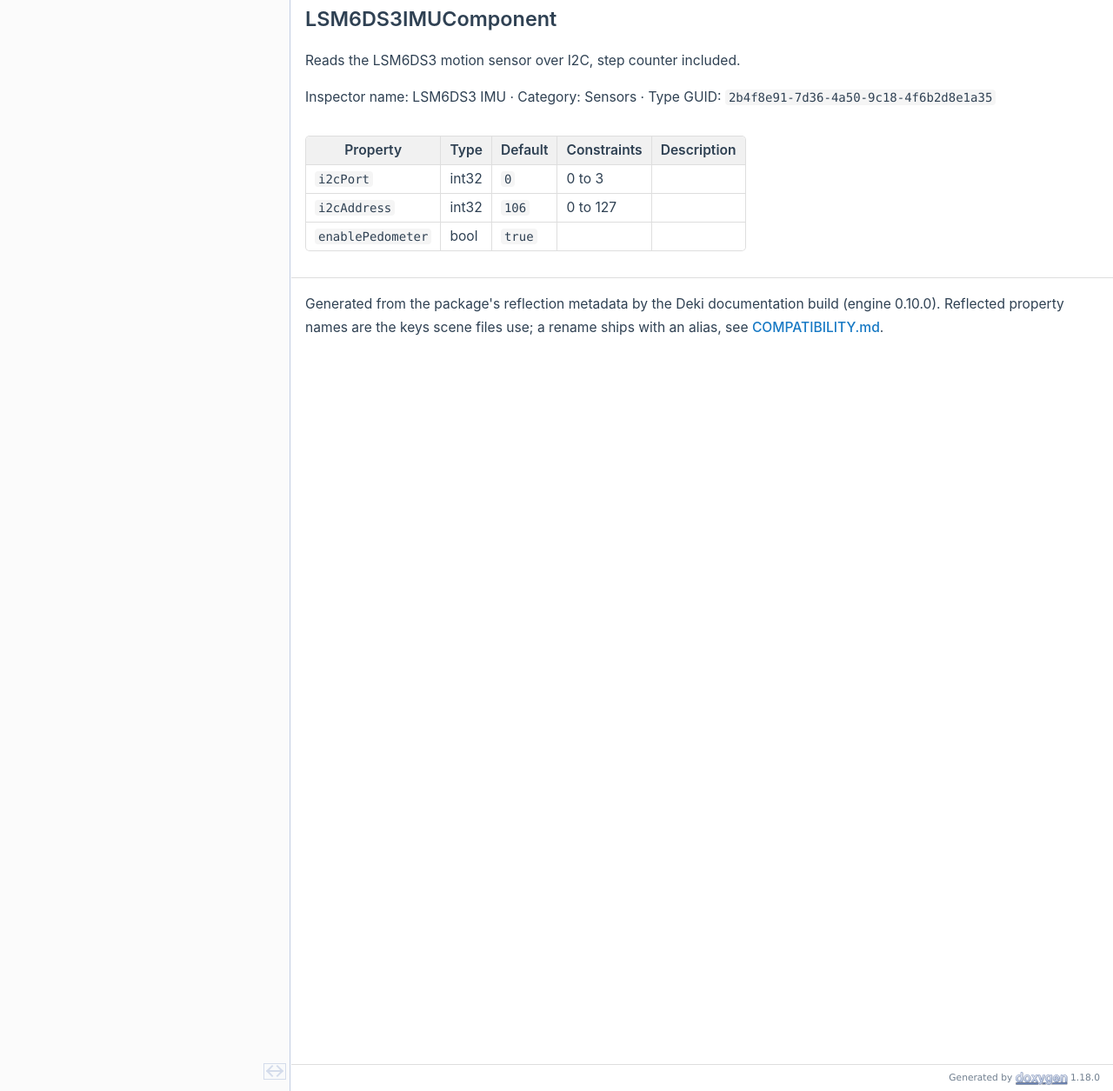
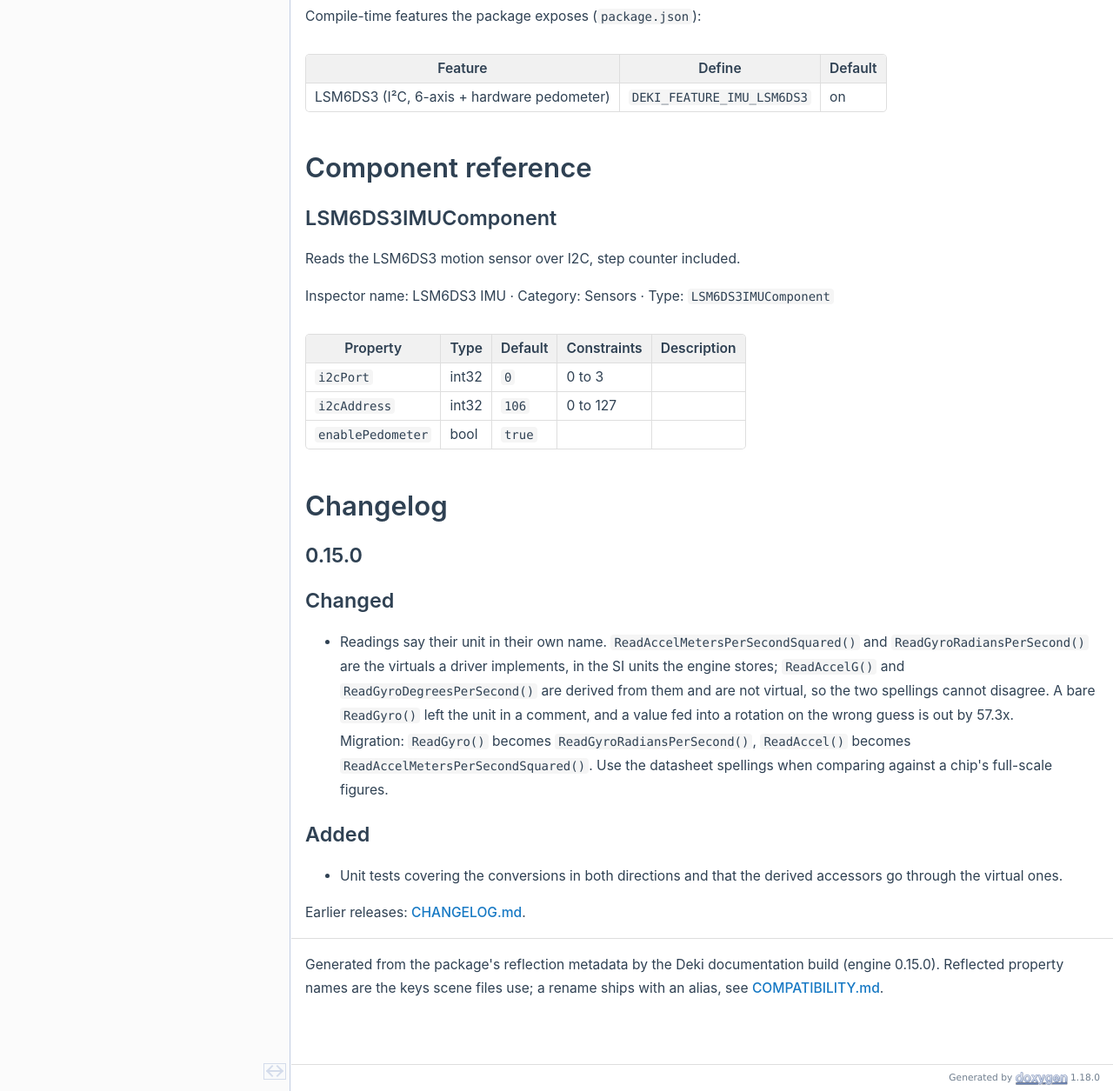
Before and after one commit to dekiengine/deki-imu, a plain HTML site: page index.html in a window 1280 px wide and 1867 px high. Shown: the part 612-1867 px from the top of the page at 87% size. Drawn offline with Linux system fonts and the light colour scheme.

Commit message:
Docs for deki-imu from deki-editor f449cd3

```diff
--- a/index.html
+++ b/index.html
@@ -25,7 +25,7 @@
  <tbody>
  <tr id="projectrow">
   <td id="projectalign">
-   <div id="projectname">deki-imu<span id="projectnumber">&#160;0.10.0</span>
+   <div id="projectname">deki-imu<span id="projectnumber">&#160;0.15.0</span>
    </div>
    <div id="projectbrief">Deki package reference</div>
   </td>
@@ -80,9 +80,9 @@ document.addEventListener('DOMContentLoaded',() => { initNavTree('index.html',''
 <div class="contents">
 <div class="textblock"><p><a class="anchor" id="mainpage"></a></p>
 <p>Accelerometer + gyroscope peripheral interface with LSM6DS3 backend (hardware pedometer)</p>
-<p>Repository: <a href="https://github.com/dekiengine/deki-imu">github.com/dekiengine/deki-imu</a> · Latest release: 0.10.0 · Requires: <a href="https://dekiengine.github.io/deki-i2c/">deki-i2c</a></p>
+<p>Repository: <a href="https://github.com/dekiengine/deki-imu">github.com/dekiengine/deki-imu</a> · Latest release: 0.15.0 · Needs engine 0.15.0+ · Requires: <a href="https://dekiengine.github.io/deki-i2c/">deki-i2c</a></p>
 <p>Install: <span class="tt">DekiEditor --packages-add deki-imu &lt;project&gt;</span>, or add it in the Package Manager. Part of <a href="https://dekiengine.github.io/docs/">Deki</a>; the engine's own components and the C++ API are documented there.</p>
-<p>Shown in the editor as <b>IMU</b>.</p>
+<p>Shown in the editor as <b>IMU (Accelerometer + Gyroscope)</b>.</p>
 <h1 class="doxsection"><a class="anchor" id="autotoc_md0"></a>
 Components</h1>
 <table class="markdownTable">
@@ -92,11 +92,20 @@ Components</h1>
 <td class="markdownTableBodyNone"><a class="el" href="#c-lsm6ds3imucomponent" title="LSM6DS3IMUComponent">LSM6DS3IMUComponent</a>  </td><td class="markdownTableBodyNone">Sensors  </td><td class="markdownTableBodyNone">Reads the LSM6DS3 motion sensor over I2C, step counter included.  </td></tr>
 </table>
 <h1 class="doxsection"><a class="anchor" id="autotoc_md1"></a>
+Feature flags</h1>
+<p>Compile-time features the package exposes (<span class="tt">package.json</span>):</p>
+<table class="markdownTable">
+<tr class="markdownTableHead">
+<th class="markdownTableHeadNone">Feature  </th><th class="markdownTableHeadNone">Define  </th><th class="markdownTableHeadNone">Default  </th></tr>
+<tr class="markdownTableRowOdd">
+<td class="markdownTableBodyNone">LSM6DS3 (I²C, 6-axis + hardware pedometer)  </td><td class="markdownTableBodyNone"><span class="tt">DEKI_FEATURE_IMU_LSM6DS3</span>  </td><td class="markdownTableBodyNone">on  </td></tr>
+</table>
+<h1 class="doxsection"><a class="anchor" id="autotoc_md2"></a>
 Component reference</h1>
 <h2 class="doxsection"><a class="anchor" id="c-lsm6ds3imucomponent"></a>
 LSM6DS3IMUComponent</h2>
 <p>Reads the LSM6DS3 motion sensor over I2C, step counter included.</p>
-<p>Inspector name: LSM6DS3 IMU · Category: Sensors · Type GUID: <span class="tt">2b4f8e91-7d36-4a50-9c18-4f6b2d8e1a35</span></p>
+<p>Inspector name: LSM6DS3 IMU · Category: Sensors · Type: <span class="tt">LSM6DS3IMUComponent</span></p>
 <table class="markdownTable">
 <tr class="markdownTableHead">
 <th class="markdownTableHeadNone">Property  </th><th class="markdownTableHeadNone">Type  </th><th class="markdownTableHeadNone">Default  </th><th class="markdownTableHeadNone">Constraints  </th><th class="markdownTableHeadNone">Description  </th></tr>
@@ -107,8 +116,25 @@ LSM6DS3IMUComponent</h2>
 <tr class="markdownTableRowOdd">
 <td class="markdownTableBodyNone"><span class="tt">enablePedometer</span>  </td><td class="markdownTableBodyNone">bool  </td><td class="markdownTableBodyNone"><span class="tt">true</span>  </td><td class="markdownTableBodyNone"></td><td class="markdownTableBodyNone"></td></tr>
 </table>
+<h1 class="doxsection"><a class="anchor" id="autotoc_md3"></a>
+Changelog</h1>
+<h2 class="doxsection"><a class="anchor" id="autotoc_md4"></a>
+0.15.0</h2>
+<h2 class="doxsection"><a class="anchor" id="autotoc_md5"></a>
+Changed</h2>
+<ul>
+<li><p class="startli">Readings say their unit in their own name. <span class="tt">ReadAccelMetersPerSecondSquared()</span> and <span class="tt">ReadGyroRadiansPerSecond()</span> are the virtuals a driver implements, in the SI units the engine stores; <span class="tt">ReadAccelG()</span> and <span class="tt">ReadGyroDegreesPerSecond()</span> are derived from them and are not virtual, so the two spellings cannot disagree. A bare <span class="tt">ReadGyro()</span> left the unit in a comment, and a value fed into a rotation on the wrong guess is out by 57.3x.</p>
+<p class="startli">Migration: <span class="tt">ReadGyro()</span> becomes <span class="tt">ReadGyroRadiansPerSecond()</span>, <span class="tt">ReadAccel()</span> becomes <span class="tt">ReadAccelMetersPerSecondSquared()</span>. Use the datasheet spellings when comparing against a chip's full-scale figures.</p>
+</li>
+</ul>
+<h2 class="doxsection"><a class="anchor" id="autotoc_md6"></a>
+Added</h2>
+<ul>
+<li>Unit tests covering the conversions in both directions and that the derived accessors go through the virtual ones.</li>
+</ul>
+<p>Earlier releases: <a href="https://github.com/dekiengine/deki-imu/blob/master/CHANGELOG.md">CHANGELOG.md</a>.</p>
 <hr  />
-<p>Generated from the package's reflection metadata by the Deki documentation build (engine 0.10.0). Reflected property names are the keys scene files use; a rename ships with an alias, see <a href="https://github.com/dekiengine/deki-editor/blob/master/COMPATIBILITY.md">COMPATIBILITY.md</a>. </p>
+<p>Generated from the package's reflection metadata by the Deki documentation build (engine 0.15.0). Reflected property names are the keys scene files use; a rename ships with an alias, see <a href="https://github.com/dekiengine/deki-editor/blob/master/COMPATIBILITY.md">COMPATIBILITY.md</a>. </p>
 </div></div><!-- PageDoc -->
 <a href="doxygen_crawl.html"></a>
 </div><!-- contents -->
--- a/navtreedata.js
+++ b/navtreedata.js
@@ -26,8 +26,14 @@ var NAVTREE =
 [
   [ "deki-imu", "index.html", [
     [ "Components", "index.html#autotoc_md0", null ],
-    [ "Component reference", "index.html#autotoc_md1", [
+    [ "Feature flags", "index.html#autotoc_md1", null ],
+    [ "Component reference", "index.html#autotoc_md2", [
       [ "LSM6DS3IMUComponent", "index.html#c-lsm6ds3imucomponent", null ]
+    ] ],
+    [ "Changelog", "index.html#autotoc_md3", [
+      [ "0.15.0", "index.html#autotoc_md4", null ],
+      [ "Changed", "index.html#autotoc_md5", null ],
+      [ "Added", "index.html#autotoc_md6", null ]
     ] ]
   ] ]
 ];
--- a/navtreeindex0.js
+++ b/navtreeindex0.js
@@ -3,6 +3,11 @@ var NAVTREEINDEX0 =
 "index.html":[],
 "index.html#autotoc_md0":[0],
 "index.html#autotoc_md1":[1],
-"index.html#c-lsm6ds3imucomponent":[1,0],
+"index.html#autotoc_md2":[2],
+"index.html#autotoc_md3":[3],
+"index.html#autotoc_md4":[3,0],
+"index.html#autotoc_md5":[3,1],
+"index.html#autotoc_md6":[3,2],
+"index.html#c-lsm6ds3imucomponent":[2,0],
 "pages.html":[]
 };
```
Also changed, not shown: dir_0fb03ab8944611a8e3c5c9ba4e2e097d.html (+1 -1 lines), dir_4fef79e7177ba769987a8da36c892c5f.html (+1 -1 lines), dir_9f56491857ad02ee39c505d677254e9d.html (+1 -1 lines), dir_e2cf8ecc49c41cbc53d71e2f6f58b926.html (+1 -1 lines), doxygen_crawl.html (+5 -0 lines).
